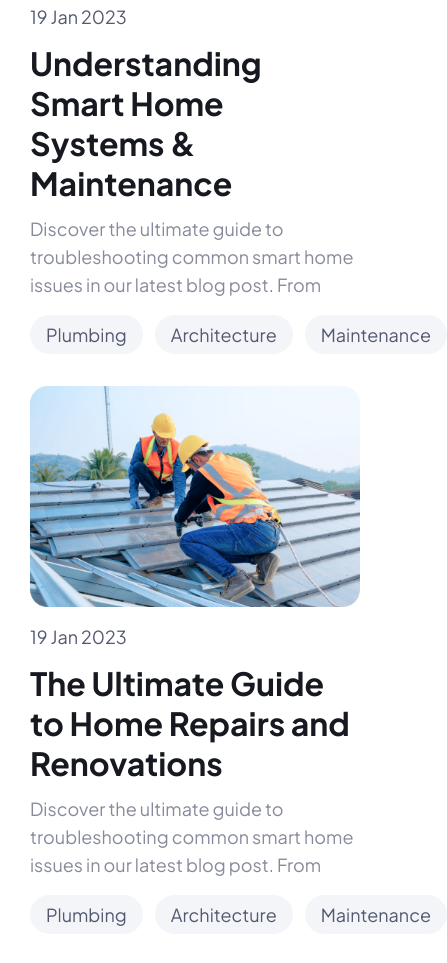
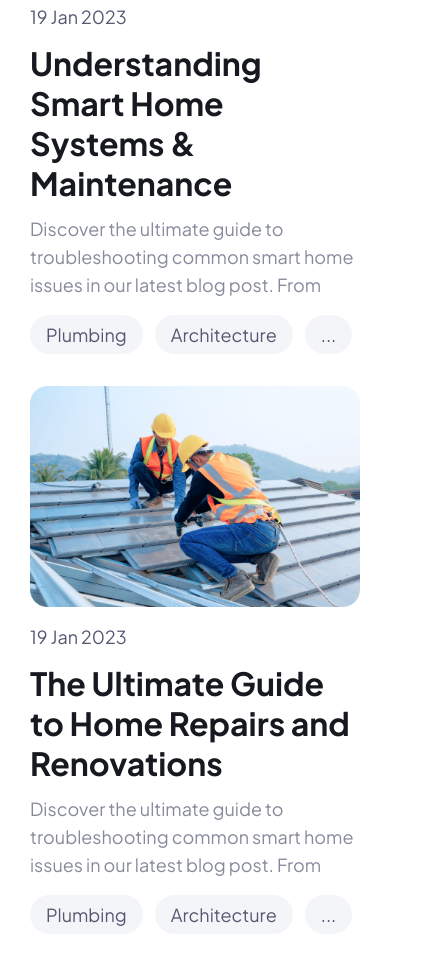
Before and after one commit to Backa228/HomeServices, a plain HTML site: page index.html in a window 390 px wide. Shown: the part 8995-9958 px from the top of the page, 447 px wide, since content can reach past the window. Drawn offline with nearby package versions, Linux system fonts and the light colour scheme.

Commit message:
lesson 08.01
//Додали логіку для тегів на мобільних прястроях: останній тег ховається в '...', у користувача є можливість його відкрити клікнувши.

```diff
--- a/script.js
+++ b/script.js
@@ -81,6 +81,48 @@ view.addEventListener('click', function(){
     }
 })
 
+const cards = document.querySelectorAll('.item-info__tags')
+console.log(cards)
+
+function toggleText(tag){
+    if(tag.textContent === '...'){
+        tag.textContent = tag.dataset.originalText
+    } else {
+        tag.textContent = '...'
+    }
+}
+
+function handleScreenChange(event){
+    cards.forEach((card) => {
+        const tags = card.querySelectorAll('.tag')
+        if(tags.length === 0) return
+        const lastTag = tags[tags.length - 1]
+
+        if(!lastTag.dataset.originalText){
+            lastTag.dataset.originalText = lastTag.textContent
+        }
+
+        if (event.matches){
+            lastTag.textContent = '...'
+            lastTag.style.cursor = 'pointer'
+            lastTag.addEventListener('click', () => toggleText(lastTag))
+        } else {
+            lastTag.textContent = lastTag.dataset.originalText
+            lastTag.style.cursor = 'default'
+            lastTag.replaceWith(lastTag.cloneNode(true))
+        }
+    })
+}
+
+//створили(ініціалізували) медіазапит
+const mediaQuery = window.matchMedia('(max-width: 415px)')
+
+//перевірка на медізапит при завантиженні сторінки
+handleScreenChange(mediaQuery)
+
+//перевірка на медізапит при зміні розміру вікна
+mediaQuery.addEventListener('change', handleScreenChange)
+
 // const splide = new Splide ('.splide', {
 //     perPage 1,
 //     gap: '30px',
--- a/styles/style.css
+++ b/styles/style.css
@@ -1595,6 +1595,7 @@ header.hidden {
     display: flex;
     gap: 12px;
     margin-top: auto;
+    flex-wrap: wrap;
 }
 
 .tag {
```
